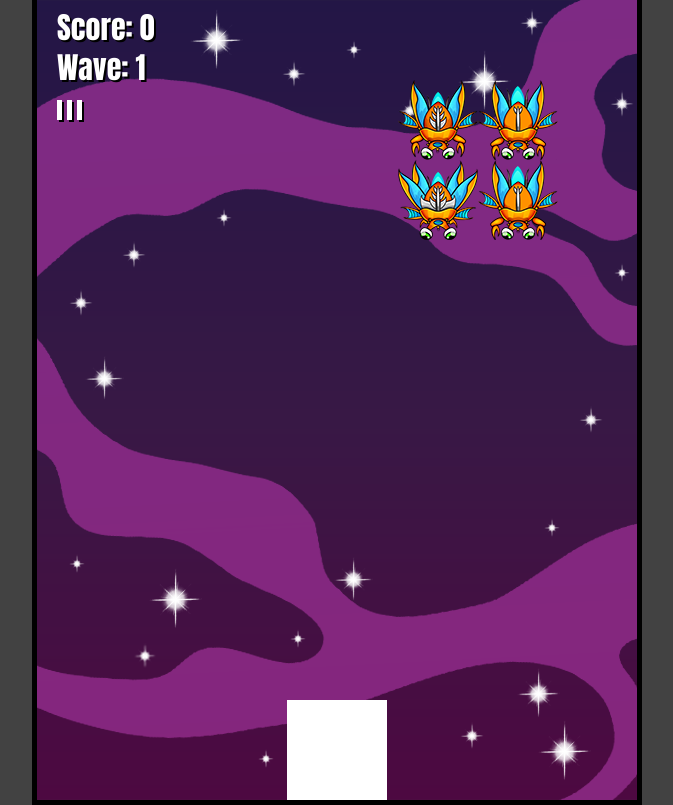
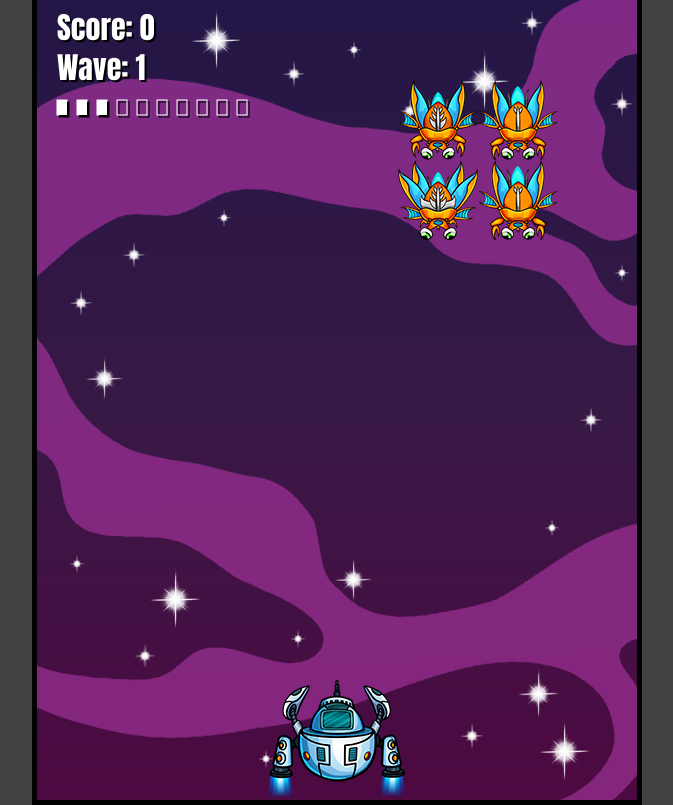
Before and after one commit to aguvdev/space_invaders_js, a plain HTML site: page index.html in a window 1280 px wide. Shown: the whole page, without its empty margins (303-976 px from the left). Drawn offline with Linux system fonts and the light colour scheme.

Commit message:
update: agregue sprite del player mas animacion

```diff
--- a/index.html
+++ b/index.html
@@ -11,6 +11,8 @@
 <body>
   <canvas id="canvas1"></canvas>
   <img src="./src/img/beetlemorph.png" alt="beetlemorph" id="beetlemorph">
+  <img src="./src/img/player.png" alt="player" id="player">
+  <img src="./src/img/player_jets.png" alt="player_jets" id="player_jets">
 
   <script src="./script.js"></script>
 </body>
--- a/script.js
+++ b/script.js
@@ -1,20 +1,57 @@
 class Player {
   constructor(game){
     this.game = game;
-    this.width = 100;
-    this.height = 100;
+    this.width = 140;
+    this.height = 120;
     this.x = this.game.width * 0.5 - this.width * 0.5;
     this.y = this.game.height - this.height;
-    this.speed = 10;
+    this.speed = 5;
     this.lives = 3;
+    this.maxLives = 10;
+    this.image = document.getElementById('player');
+    this.jets_image = document.getElementById('player_jets');
+    this.frameX = 0;
+    this.jetFrame = 1;
   }
   draw(context){
-    context.fillRect(this.x, this.y, this.width, this.height);
+    // handle sprite frames
+    if (this.game.keys.indexOf('1') > -1){
+      this.frameX = 1;
+    } else {
+      this.frameX = 0;
+    }
+    context.drawImage(this.jets_image,
+                      this.jetFrame * this.width,
+                      0,
+                      this.width,
+                      this.height,
+                      this.x,
+                      this.y,
+                      this.width,
+                      this.height
+                      );
+    context.drawImage(this.image,
+                      this.frameX * this.width,
+                      0,
+                      this.width,
+                      this.height,
+                      this.x,
+                      this.y,
+                      this.width,
+                      this.height
+                      );
   }
   update(){
     // movimiento horizontal
-    if (this.game.keys.indexOf('a') > -1) this.x -= this.speed;
-    if (this.game.keys.indexOf('d') > -1) this.x += this.speed;
+    if (this.game.keys.indexOf('a') > -1){
+      this.x -= this.speed;
+      this.jetFrame = 0;
+    } else if (this.game.keys.indexOf('d') > -1){
+      this.x += this.speed;
+      this.jetFrame = 2;
+    } else {
+      this.jetFrame = 1;
+    };
     // limites horizontales
     if (this.x < 0 - this.width * 0.5) this.x = 0 - this.width * 0.5; // aca le decimos que si x(posicion hacia la izquierda) es menor a 0, la posicion siempre va a ser 0
     else if (this.x > this.game.width - this.width * 0.5) this.x = this.game.width - this.width * 0.5; // y aca si x(posicion hacia la derecha) es el ancho menos el ancho del personaje, o sea el final de la pantalla, siempre va a ser ese valor para que no lo traspase
@@ -42,7 +79,7 @@ Los CREATIONAL DESIGN PATTERNS proporcionan varios mecanismos de creación de ob
 class Projectile {
   constructor(player){
     this.player = player;
-    this.width = 8;
+    this.width = 3;
     this.height = 40;
     this.x = 0;
     this.y = 0;
@@ -51,7 +88,10 @@ class Projectile {
   }
   draw(context){
     if (!this.free){
+      context.save();
+      context.fillStyle = 'gold';
       context.fillRect(this.x, this.y, this.width, this.height);
+      context.restore()
     }
   }
   update(){
@@ -112,16 +152,13 @@ class Enemy {
       }
     }
     // check collision enemies - player
-    if (this.game.checkCollision(this, this.game.player)){
-      this.markedForDeletion = true;
-      if (!this.game.gameOver && this.game.score > 0) this.game.score--;
+    if (this.game.checkCollision(this, this.game.player) && this.lives > 0){
+      this.lives = 0;
       this.game.player.lives--;
-      if (this.game.player.lives < 1) this.game.gameOver = true;
     }
     // lose condition
-    if (this.y + this.height > this.game.height){
+    if (this.y + this.height > this.game.height || this.game.player.lives < 1){
       this.game.gameOver = true;
-      this.markedForDeletion = true;
     }
   }
   hit(damage){
@@ -191,7 +228,7 @@ class Game {
     this.player = new Player(this);
 
     this.projectilesPool = [];
-    this.numberOfProjectiles = 10;
+    this.numberOfProjectiles = 15;
     this.createProjectiles();
     this.fired = false;
 
@@ -205,7 +242,7 @@ class Game {
 
     this.spriteUpdate = false;
     this.spriteTimer = 0;
-    this.spriteInternal = 120;
+    this.spriteInternal = 150;
 
     this.score = 0;
     this.gameOver = false;
@@ -236,19 +273,19 @@ class Game {
     }
 
     this.drawStatusText(context);
-    this.player.draw(context);
-    this.player.update();
     this.projectilesPool.forEach(projectile => {
       projectile.update();
       projectile.draw(context);
     });
+    this.player.draw(context);
+    this.player.update();
     this.waves.forEach(wave => {
       wave.render(context);
       if (wave.enemies.length < 1 && !wave.nextWaveTrigger && !this.gameOver){
         this.newWave();
         this.waveCount++;
         wave.nextWaveTrigger = true;
-        this.player.lives++;
+        if (this.player.lives < this.player.maxLives) this.player.lives++;
       }
     })
   }
@@ -281,8 +318,11 @@ class Game {
     context.shadowColor = 'black';
     context.fillText('Score: ' + this.score, 20, 40); // primero se le pasa el text, segundo cuando se despega horizontalmente de la pantalla, y cuanto se despega verticalmente
     context.fillText('Wave: ' + this.waveCount, 20, 80);
+    for (let i = 0; i < this.player.maxLives; i++){
+      context.strokeRect(20 + 20 * i, 100, 10, 15);
+    }
     for (let i = 0; i < this.player.lives; i++){
-      context.fillRect(20 +10 * i, 100, 5, 20);
+      context.fillRect(20 + 20 * i, 100, 10, 15);
     }
     if (this.gameOver){
       context.textAlign = 'center';
@@ -322,7 +362,6 @@ window.addEventListener("load", function () {
   canvas.height = 800;
   ctx.fillStyle = 'white';
   ctx.strokeStyle = 'white';
-  ctx.lineWidth = 5;
   ctx.font = '30px Impact';
 
   const game = new Game(canvas);
--- a/style.css
+++ b/style.css
@@ -11,6 +11,6 @@ body {
   background: url('./src/img/background.png');
 }
 
-#beetlemorph {
+#beetlemorph, #player, #player_jets {
   display: none;
 }
```
Also changed, not shown: src/img/background_concept_art.jpg (added).
